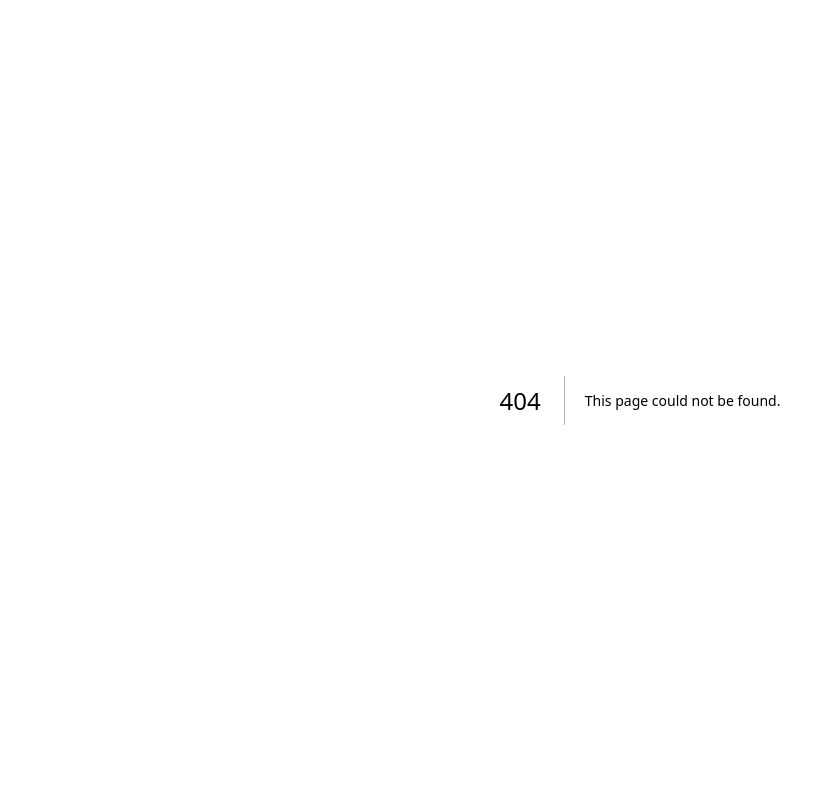
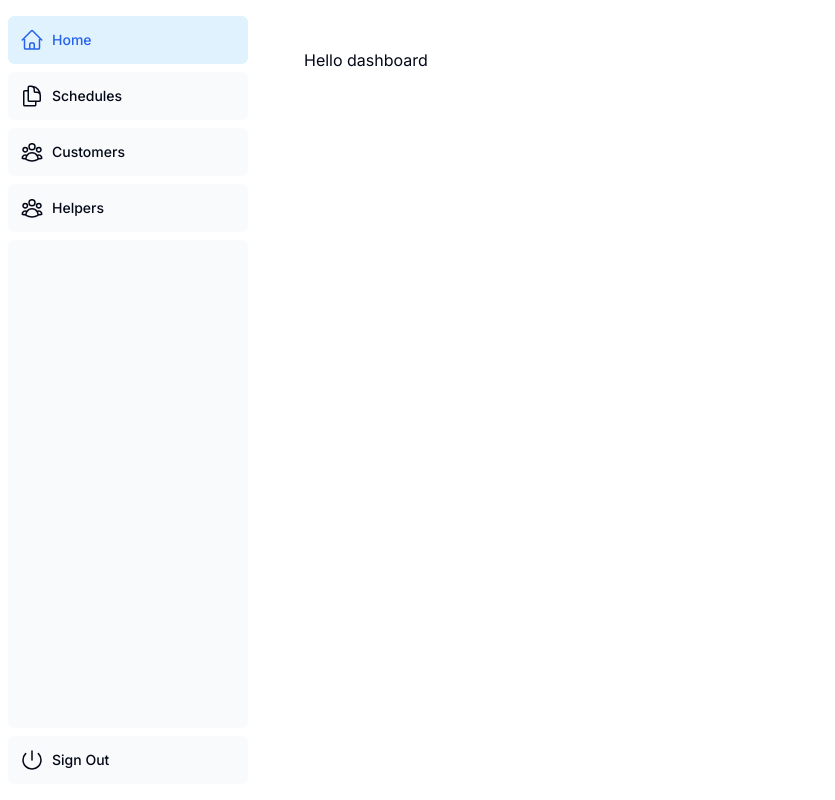
Before and after one commit to Takashi-Matsumura/nextjs-shadcn, a Next.js app: page /dashboard in a window 1280 px wide. Before the commit this address had no page. Shown: the whole page, without its empty margins (0-835 px from the left). Built offline with nearby package versions, Linux system fonts and the light colour scheme.

Commit message:
Add @heroicons/react package and update page layout

```diff
--- a/package.json
+++ b/package.json
@@ -9,6 +9,7 @@
     "lint": "next lint"
   },
   "dependencies": {
+    "@heroicons/react": "^2.1.1",
     "@radix-ui/react-slot": "^1.0.2",
     "class-variance-authority": "^0.7.0",
     "clsx": "^2.0.0",
--- /dev/null
+++ b/src/app/dashboard/(overview)/loading.tsx
@@ -0,0 +1,3 @@
+export default function Loading() {
+  return;
+}
--- /dev/null
+++ b/src/app/dashboard/(overview)/page.tsx
@@ -0,0 +1,7 @@
+export default function Page() {
+  return (
+    <main>
+      <h1>Hello dashboard</h1>
+    </main>
+  );
+}
--- /dev/null
+++ b/src/app/dashboard/customer/page.tsx
@@ -0,0 +1,3 @@
+export default function Page() {
+  return <p>Customers Page</p>;
+}
--- /dev/null
+++ b/src/app/dashboard/employee/page.tsx
@@ -0,0 +1,3 @@
+export default function Page() {
+  return <p>Employee Page</p>;
+}
--- /dev/null
+++ b/src/app/dashboard/layout.tsx
@@ -0,0 +1,12 @@
+import SideNav from "@/app/ui/dashboard/sidenav";
+
+export default function Layout({ children }: { children: React.ReactNode }) {
+  return (
+    <div className="flex h-screen flex-col md:flex-row md:overflow-hidden">
+      <div className="w-full flex-none md:w-64">
+        <SideNav />
+      </div>
+      <div className="flex-grow p-6 md:overflow-y-auto md:p-12">{children}</div>
+    </div>
+  );
+}
--- /dev/null
+++ b/src/app/dashboard/schedule/page.tsx
@@ -0,0 +1,3 @@
+export default function Page() {
+  return <p>Schedules Page</p>;
+}
--- a/src/app/page.tsx
+++ b/src/app/page.tsx
@@ -1,13 +1,25 @@
-"use client";
-
-import { Button } from "@/components/ui/button";
-import Image from "next/image";
+import Link from "next/link";
+import { ArrowRightIcon } from "@heroicons/react/24/outline";
 
 export default function Page() {
   return (
     <main className="flex min-h-screen flex-col p-6">
-      <div>
-        <Button onClick={() => console.log("hello")}>Click me</Button>
+      <div className="flex h-20 shrink-0 items-end rounded-lg bg-blue-500 p-4 md:h-52"></div>
+      <div className="mt-4 flex grow flex-col gap-4 md:flex-row">
+        <div className="flex flex-col justify-center gap-6 rounded-lg bg-gray-50 px-6 py-10 md:w-2/5 md:px-20">
+          <p className="text-xl text-gray-800 md:text-3xl md:leading-normal">
+            <strong>Welcome to my Samples</strong>
+          </p>
+          <Link
+            href="/login"
+            className="flex items-center gap-5 self-start rounded-lg bg-blue-500 px-6 py-3 text-sm font-medium text-white transition-colors hover:bg-blue-400 md:text-base"
+          >
+            <span>Log in</span> <ArrowRightIcon className="w-5 md:w-6" />
+          </Link>
+        </div>
+        <div className="flex items-center justify-center p-6 md:w-3/5 md:px-28 md:py-12">
+          {/* Add Hero Images Here */}
+        </div>
       </div>
     </main>
   );
--- /dev/null
+++ b/src/app/ui/dashboard/nav-links.tsx
@@ -0,0 +1,50 @@
+"use client";
+
+import {
+  UserGroupIcon,
+  HomeIcon,
+  DocumentDuplicateIcon,
+} from "@heroicons/react/24/outline";
+import Link from "next/link";
+import { usePathname } from "next/navigation";
+import clsx from "clsx";
+
+// Map of links to display in the side navigation.
+// Depending on the size of the application, this would be stored in a database.
+const links = [
+  { name: "Home", href: "/dashboard", icon: HomeIcon },
+  {
+    name: "Schedules",
+    href: "/dashboard/schedule",
+    icon: DocumentDuplicateIcon,
+  },
+  { name: "Customers", href: "/dashboard/customer", icon: UserGroupIcon },
+  { name: "Helpers", href: "/dashboard/employee", icon: UserGroupIcon },
+];
+
+export default function NavLinks() {
+  const pathname = usePathname();
+
+  return (
+    <>
+      {links.map((link) => {
+        const LinkIcon = link.icon;
+        return (
+          <Link
+            key={link.name}
+            href={link.href}
+            className={clsx(
+              "flex h-[48px] grow items-center justify-center gap-2 rounded-md bg-gray-50 p-3 text-sm font-medium hover:bg-sky-100 hover:text-blue-600 md:flex-none md:justify-start md:p-2 md:px-3",
+              {
+                "bg-sky-100 text-blue-600": pathname === link.href,
+              }
+            )}
+          >
+            <LinkIcon className="w-6" />
+            <p className="hidden md:block">{link.name}</p>
+          </Link>
+        );
+      })}
+    </>
+  );
+}
--- /dev/null
+++ b/src/app/ui/dashboard/sidenav.tsx
@@ -0,0 +1,24 @@
+import { PowerIcon } from "@heroicons/react/24/outline";
+import NavLinks from "./nav-links";
+
+export default function SideNav() {
+  return (
+    <div className="flex h-full flex-col px-3 py-4 md:px-2">
+      <div className="flex grow flex-row justify-between space-x-2 md:flex-col md:space-x-0 md:space-y-2">
+        <NavLinks />
+        <div className="hidden h-auto w-full grow rounded-md bg-gray-50 md:block"></div>
+        <form
+        //   action={async () => {
+        //       'use server';
+        //       await signOut();
+        //   }}
+        >
+          <button className="flex h-[48px] w-full grow items-center justify-center gap-2 rounded-md bg-gray-50 p-3 text-sm font-medium hover:bg-sky-100 hover:text-blue-600 md:flex-none md:justify-start md:p-2 md:px-3">
+            <PowerIcon className="w-6" />
+            <div className="hidden md:block">Sign Out</div>
+          </button>
+        </form>
+      </div>
+    </div>
+  );
+}
```
Also changed, not shown: 1 other file (tests, documents, lock files or other folders).
